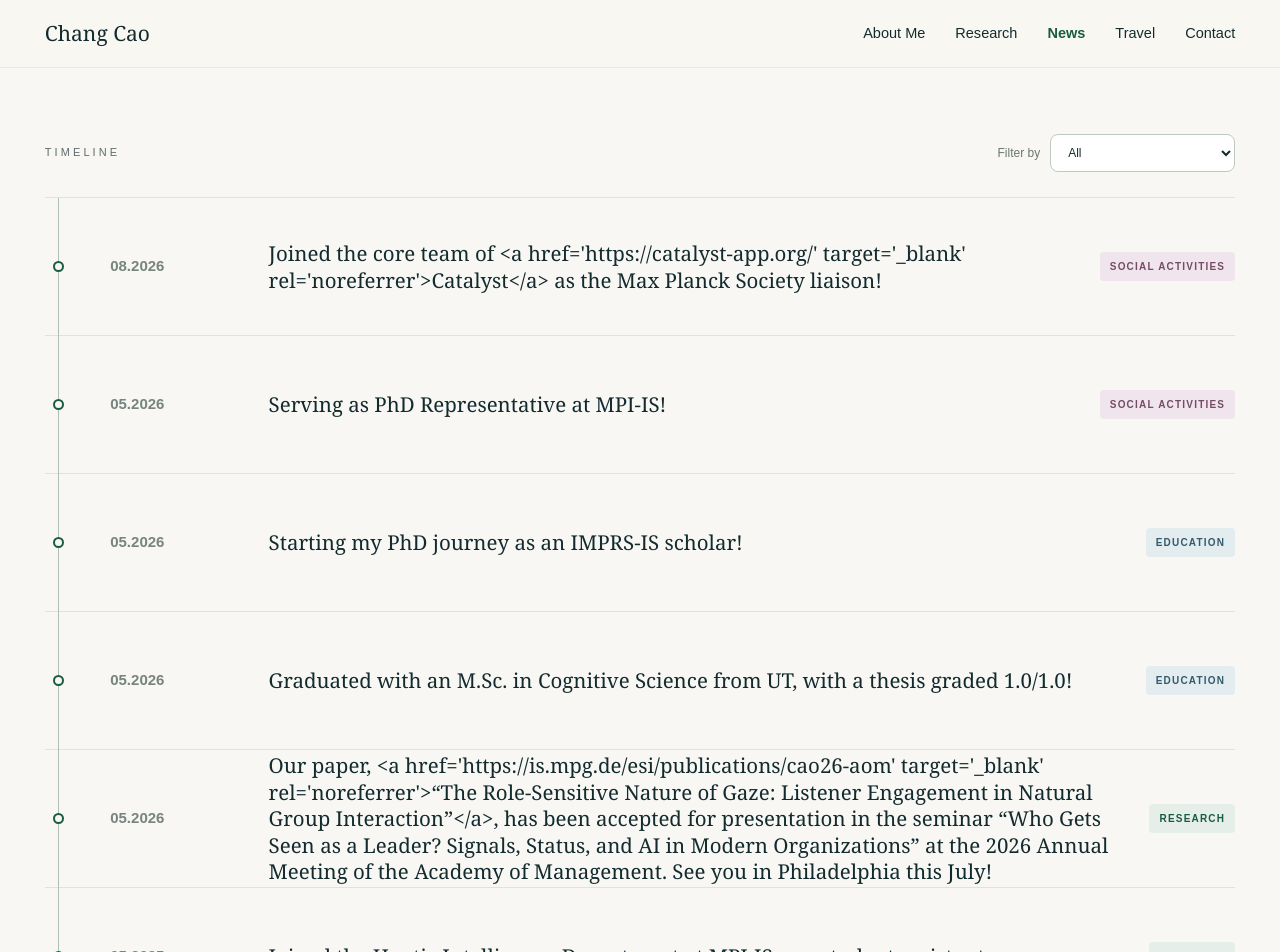
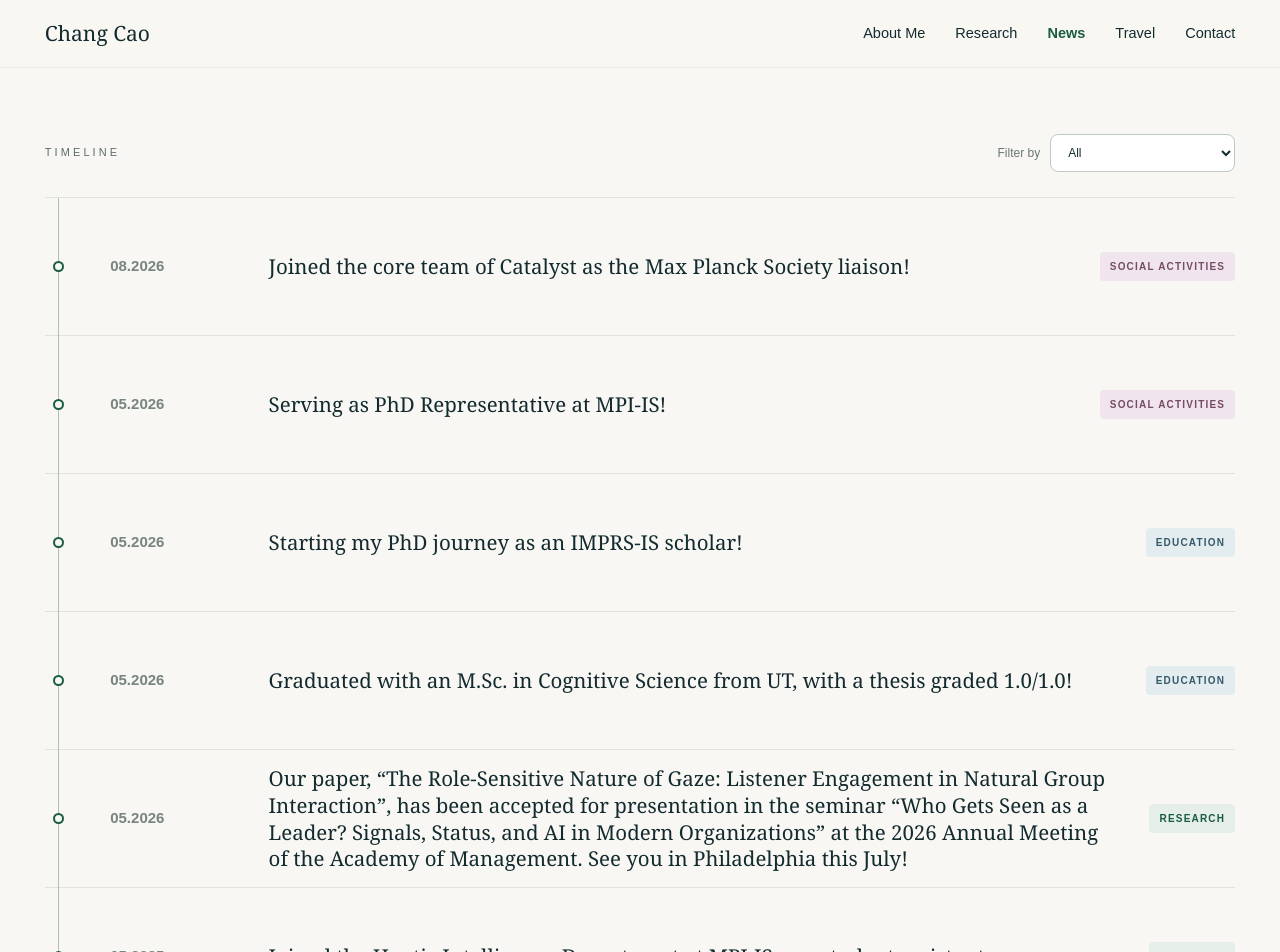
Before and after one commit to ChangCaoinGithub/ChangCaoinGithub.github.io, a Next.js app: page /news in a window 1280 px wide. Shown: the top 952 px of the page. Built offline with nearby package versions, Linux system fonts and the light colour scheme.

Commit message:
Refactor news items to use createElement for titles

```diff
--- a/content/news/items.ts
+++ b/content/news/items.ts
@@ -1,9 +1,10 @@
+import { createElement } from "react";
 export const news = [
-  { date: "08.2026", title: "Joined the core team of <a href='https://catalyst-app.org/' target='_blank' rel='noreferrer'>Catalyst</a> as the Max Planck Society liaison!", type: "Social Activities" },
+  { date: "08.2026", title: createElement("span", null, "Joined the core team of ", createElement("a", { href: "https://catalyst-app.org/", target: "_blank", rel: "noreferrer" }, "Catalyst"), " as the Max Planck Society liaison!"), type: "Social Activities" },
   { date: "05.2026", title: "Serving as PhD Representative at MPI-IS!", type: "Social Activities" },
   { date: "05.2026", title: "Starting my PhD journey as an IMPRS-IS scholar!", type: "Education" },
   { date: "05.2026", title: "Graduated with an M.Sc. in Cognitive Science from UT, with a thesis graded 1.0/1.0!", type: "Education" },
-  { date: "05.2026", title: "Our paper, <a href='https://is.mpg.de/esi/publications/cao26-aom' target='_blank' rel='noreferrer'>“The Role-Sensitive Nature of Gaze: Listener Engagement in Natural Group Interaction”</a>, has been accepted for presentation in the seminar “Who Gets Seen as a Leader? Signals, Status, and AI in Modern Organizations” at the 2026 Annual Meeting of the Academy of Management. See you in Philadelphia this July!", type: "Research" },
+  { date: "05.2026", title: createElement("span", null, "Our paper, ", createElement("a", { href: "https://is.mpg.de/esi/publications/cao26-aom", target: "_blank", rel: "noreferrer" }, "“The Role-Sensitive Nature of Gaze: Listener Engagement in Natural Group Interaction”"), ", has been accepted for presentation in the seminar “Who Gets Seen as a Leader? Signals, Status, and AI in Modern Organizations” at the 2026 Annual Meeting of the Academy of Management. See you in Philadelphia this July!"), type: "Research" },
 
   { date: "05.2025", title: "Joined the Haptic Intelligence Department at MPI-IS as a student assistant.", type: "Research" },
 
```
